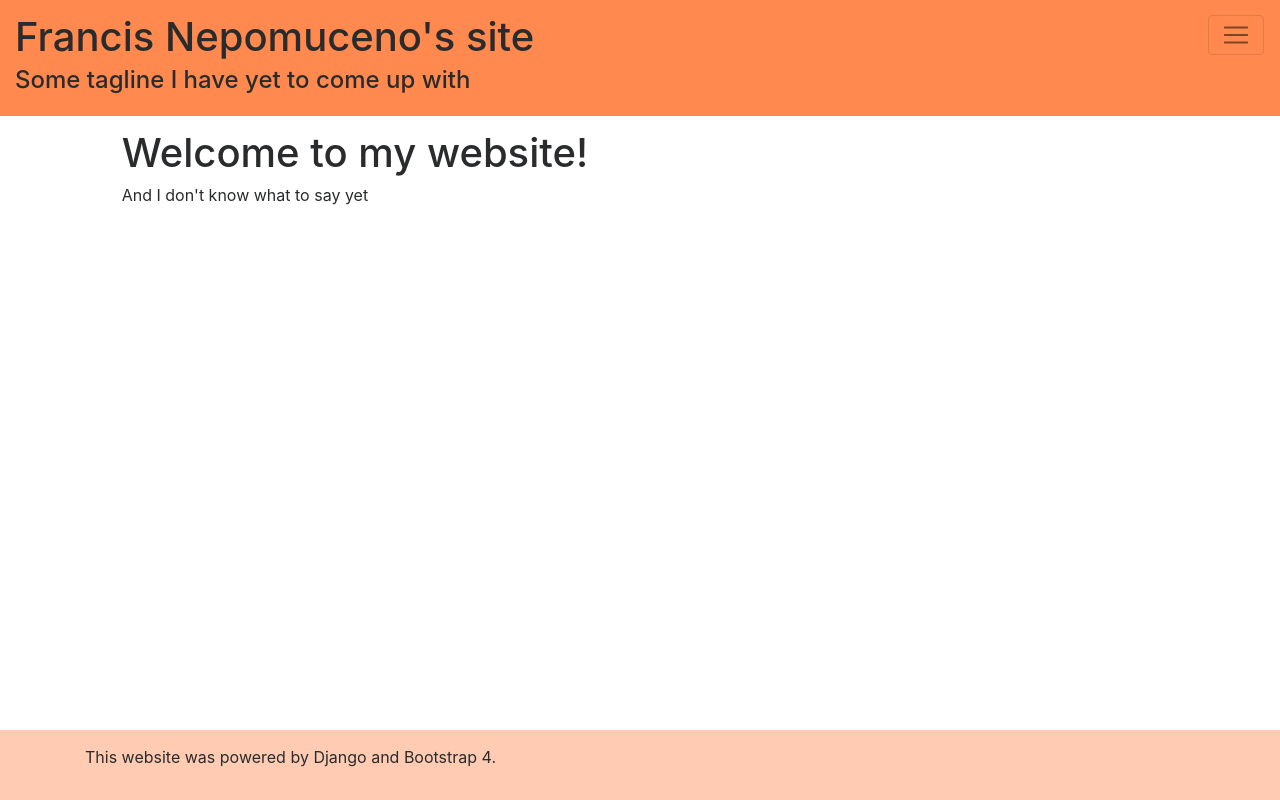
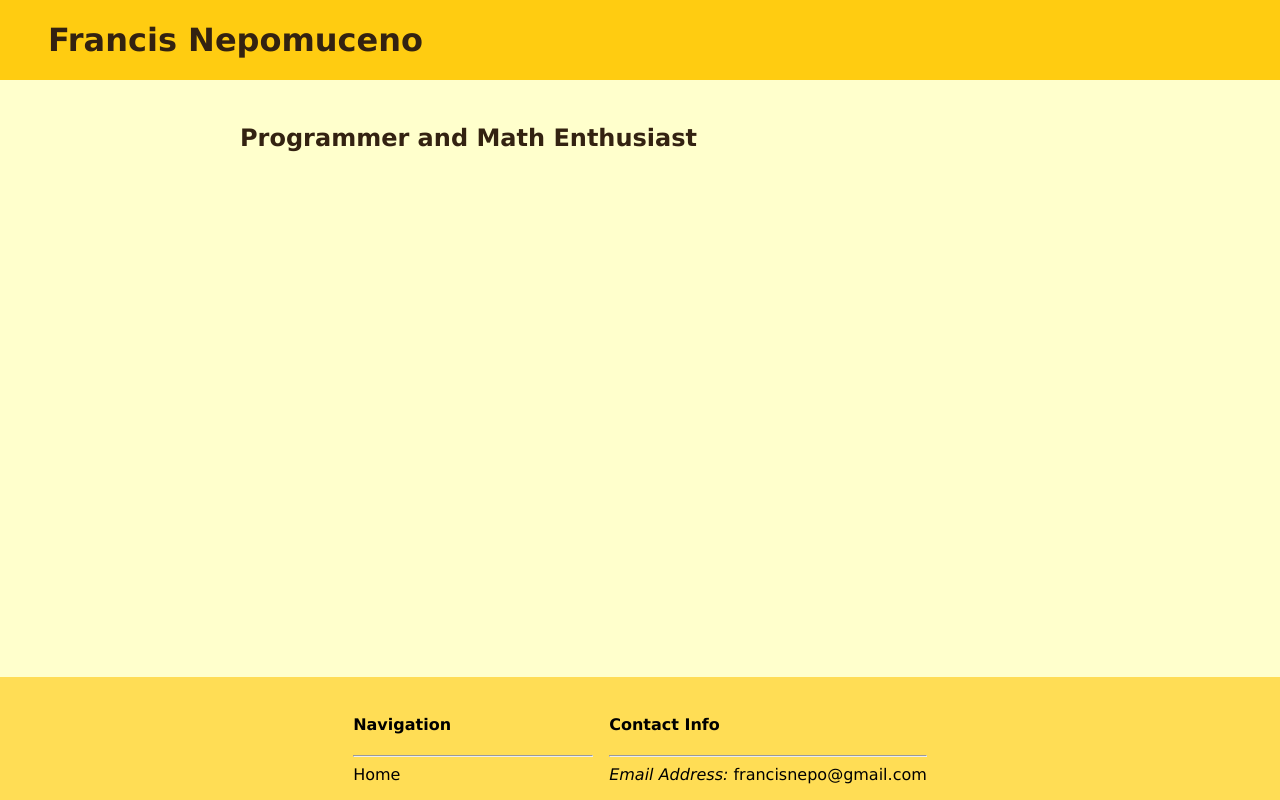
Before and after one commit to FNepomuceno/personal-website, a Django app: template templates/home/index.html in a window 1280 px wide. Run offline with Django 3.2, Linux system fonts and the light colour scheme; the template is opened without the code that fills it, so the values that code supplies are empty; parts of the project's set-up code (start-up, migrations or seed data) failed here and were passed over; some libraries are stand-ins or nearby versions.

Commit message:
Remade home page

```diff
--- a/core/settings.py
+++ b/core/settings.py
@@ -55,7 +55,7 @@ ROOT_URLCONF = 'core.urls'
 TEMPLATES = [
     {
         'BACKEND': 'django.template.backends.django.DjangoTemplates',
-        'DIRS': [],
+        'DIRS': [os.path.join(BASE_DIR, 'templates/')],
         'APP_DIRS': True,
         'OPTIONS': {
             'context_processors': [
--- a/home/views.py
+++ b/home/views.py
@@ -1,5 +1,5 @@
-from django.http import HttpResponse
+from django.shortcuts import render
 
 # Create your views here.
 def index(request):
-    return HttpResponse("Website under renovation")
+    return render(request, 'home/index.html')
--- a/templates/common/base.html
+++ b/templates/common/base.html
@@ -6,126 +6,73 @@
 <meta name="viewport" content="width = device-width, initial-scale = 1">
 {% load static %}
 <title>{% block title %}{% endblock title %}</title>
-<link rel="stylesheet" href="https://maxcdn.bootstrapcdn.com/bootstrap/4.0.0-beta.3/css/bootstrap.min.css" integrity="sha384-Zug+QiDoJOrZ5t4lssLdxGhVrurbmBWopoEl+M6BdEfwnCJZtKxi1KgxUyJq13dy" crossorigin="anonymous">
 <style>
+html, body {
+    display: flex;
+    height: 100%;
+    flex-direction: column;
+}
+body {
+    font-family: "Verdana", sans-serif;
+    margin: 0;
+    flex-grow: 1;
+}
 #header {
-    background-color: rgba(255, 137, 78, 1.0);
-    margin-bottom: 15px;
-    padding: 15px;
+    background-color: #fc1;
+    color: #321;
+    height: 5em;
+    padding: 0 3em;
 }
-#icon {
-    max-height: 5em;
+#container {
+    background-color: #ffc;
+    padding: 0;
+    display: flex;
+    flex-direction: row;
+    flex-grow: 1;
 }
-.sidenav-item:hover {
-    color: rgba(255, 204, 179, 1.0);
-    background-color: rgba(255, 255, 255, 0.3);
+.side {
+    flex-grow: 1;
+}
+#content {
+    padding: 1.5em 0;
+    width: 30em;
+    flex-basis: 50em;
+    color: #321;
 }
 #footer {
-    background-color: rgba(255, 204, 179, 1.0);
-    position: absolute;
-    width: 100%;
-    margin-bottom: 0px;
-    padding: 15px;
+    display: flex;
+    background-color: #fd5;
+    padding: 1em 1em;
+    min-height: 3em;
+    flex-wrap: wrap;
+    justify-content: center;
+}
+.footer-col {
+    min-width: 15em;
+    margin: 0 0.5em;
 }
 </style>
 </head>
 <body>
 
 <!-- Header -->
-<header class="navbar navbar-light" id="header">
+<header id="header">
 {% block header %}{% endblock header %}
-<button class="navbar-toggler navbar-toggler-right" type="button"
-    data-toggle="collapse" data-target="#navbar-content"
-    aria-controls="navbar-content" aria-expanded="false"
-    aria-label="Toggle Navigation">
-<span class="navbar-toggler-icon"></span>
-</button>
-<div class="collapse navbar-collapse" id="navbar-content"
-    aria-expanded="false">
-<ul class="navbar-nav mr-auto">
-{% block navstuff %}{% endblock navstuff %}
-</ul>
-</div>
 </header>
 
 <!-- Content -->
-<div class="container-fluid"><div class="row">
-<div class="col-md-1 d-md-block d-sm-none"></div>
-<div class="col-md-10 col-12">
-<div class="container-fluid px-0" id="content">
+<div id="container">
+<div class="side"></div>
+<div id="content">
 {% block content %}{% endblock content %}
-</div></div>
-<div class="col-md-1 d-md-block d-sm-none"></div>
-</div></div>
+</div>
+<div class="side"></div>
+</div>
 
 <!-- Footer -->
-<div class="jumbotron jumbotron-fluid" id="footer">
-<div class="container">
+<div id="footer">
 {% block footer %}{% endblock footer %}
-</div></div>
+</div>
 
-<!-- JQuery, Popper, Bootstrap scripts -->
-<script src="https://code.jquery.com/jquery-3.2.1.slim.min.js"
-    integrity="sha384-KJ3o2DKtIkvYIK3UENzmM7KCkRr/rE9/Qpg6aAZGJwFDMVNA/GpGFF93hXpG5KkN"
-    crossorigin="anonymous"></script>
-<script src="https://cdnjs.cloudflare.com/ajax/libs/popper.js/1.12.9/umd/popper.min.js"
-    integrity="sha384-ApNbgh9B+Y1QKtv3Rn7W3mgPxhU9K/ScQsAP7hUibX39j7fakFPskvXusvfa0b4Q"
-    crossorigin="anonymous"></script>
-<script src="https://maxcdn.bootstrapcdn.com/bootstrap/4.0.0-beta.3/js/bootstrap.min.js"
-    integrity="sha384-a5N7Y/aK3qNeh15eJKGWxsqtnX/wWdSZSKp+81YjTmS15nvnvxKHuzaWwXHDli+4"
-    crossorigin="anonymous"></script>
-
-<!-- Other scripts -->
-<script>
-function floor_footer() {
-    bottom_padding = 15;
-    content_bottom = $("#content").position().top
-        + $("#content").outerHeight(true) + bottom_padding;
-    document_bottom = $(document).height() -
-        $("#footer").outerHeight(true);
-    footer_top = Math.max(content_bottom, document_bottom);
-    $("#footer").css("top", footer_top);
-}
-function setup_collapse() {
-    $(".collapse").each(function() {
-        if(!$(this).parent().is("li")) return;
-        elem = $(this).parent().children().eq(0);
-        text = elem.text() + " ◀";
-        elem.text(text);
-    });
-    $(".collapse").on("show.bs.collapse", function() {
-        if(!$(this).parent().is("li")) return;
-        elem = $(this).parent().children().eq(0);
-        text = elem.text();
-        text = text.slice(0, text.length - 1) + "▼";
-        elem.text(text);
-    });
-    $(".collapse").on("hide.bs.collapse", function(e) {
-        if(!$(this).parent().is("li")) return;
-        if(e.currentTarget != e.target) {
-            return;
-        }
-        elem = $(this).parent().children().eq(0);
-        text = elem.text();
-        text = text.slice(0, text.length - 1) + "◀";
-        elem.text(text);
-    });
-    $(".collapse").on("hidden.bs.collapse", function(e) {
-        if(!$(this).parent().is("li")) return;
-        reposition_sidebar()
-    });
-    $(".collapse").on("shown.bs.collapse", function(e) {
-        if(!$(this).parent().is("li")) return;
-        reposition_sidebar()
-    });
-}
-$(document).ready(function(){
-    floor_footer();
-    setup_collapse();
-});
-$(window).on('resize', function(){
-    floor_footer();
-});
-</script>
 </body>
 </html>
--- a/templates/home/index.html
+++ b/templates/home/index.html
@@ -1,23 +1,24 @@
 {% extends "common/base.html" %}
 
 {% block title %}
-Home | Francis Nepomuceno's Website
+Home | Francis Nepomuceno
 {% endblock title %}
 
 {% block header %}
-<h1>Francis Nepomuceno's site</h1>
-<h4>Some tagline I have yet to come up with</h4>
+<h1>Francis Nepomuceno</h1>
 {% endblock header %}
 
-{% block navstuff %}
-{% include 'common/nav/items.html' %}
-{% endblock navstuff %}
-
 {% block content %}
-<h1>Welcome to my website!</h1>
-<p>And I don't know what to say yet</p>
+<h2>Programmer and Math Enthusiast</h2>
 {% endblock content %}
 
 {% block footer %}
-<p>This website was powered by Django and Bootstrap 4.</p>
+<div class="footer-col">
+<h4>Navigation</h4><hr />
+Home
+</div>
+<div class="footer-col">
+<h4>Contact Info</h4><hr />
+<i>Email Address:</i> francisnepo@gmail.com
+</div>
 {% endblock footer %}
```
